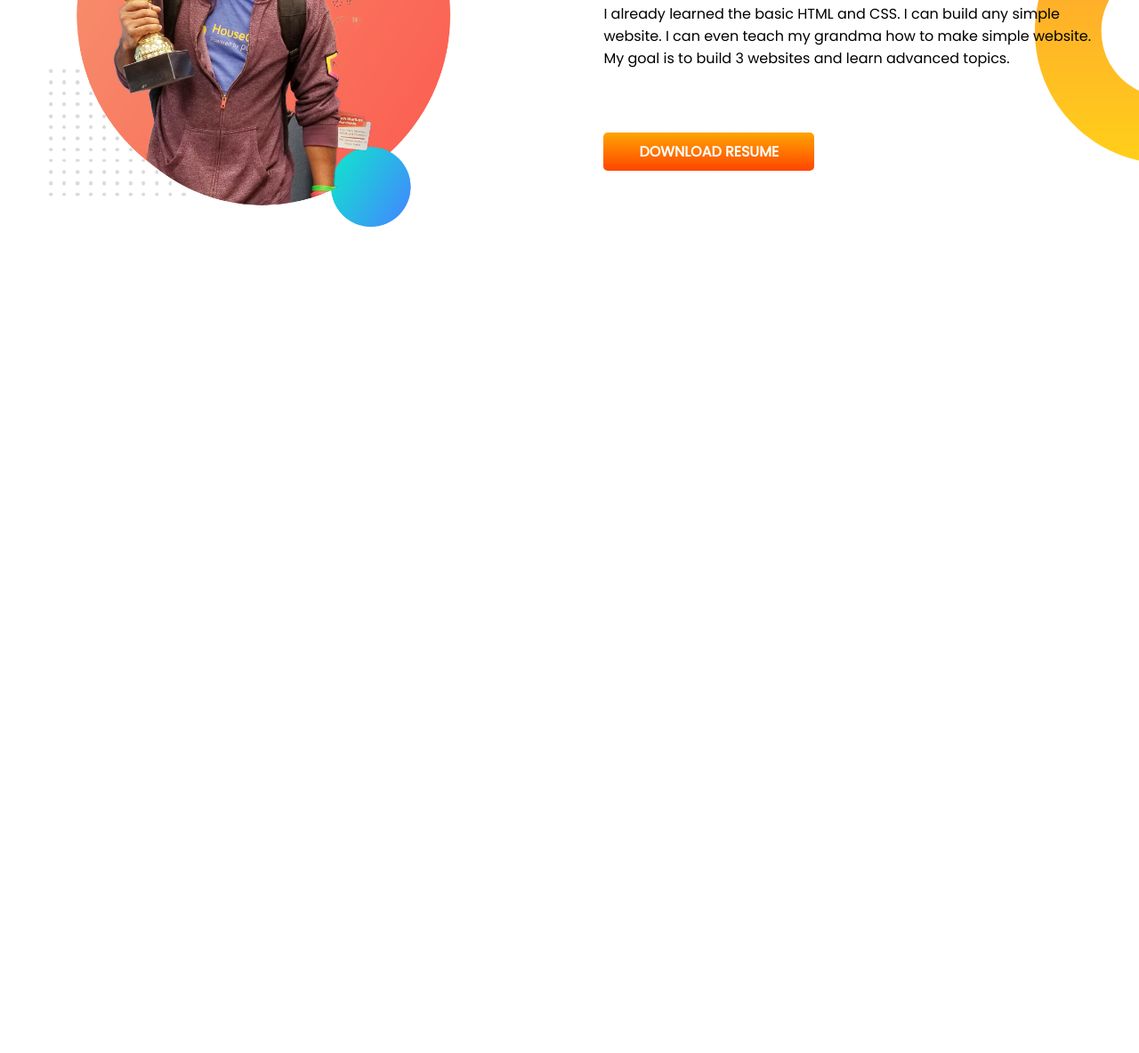
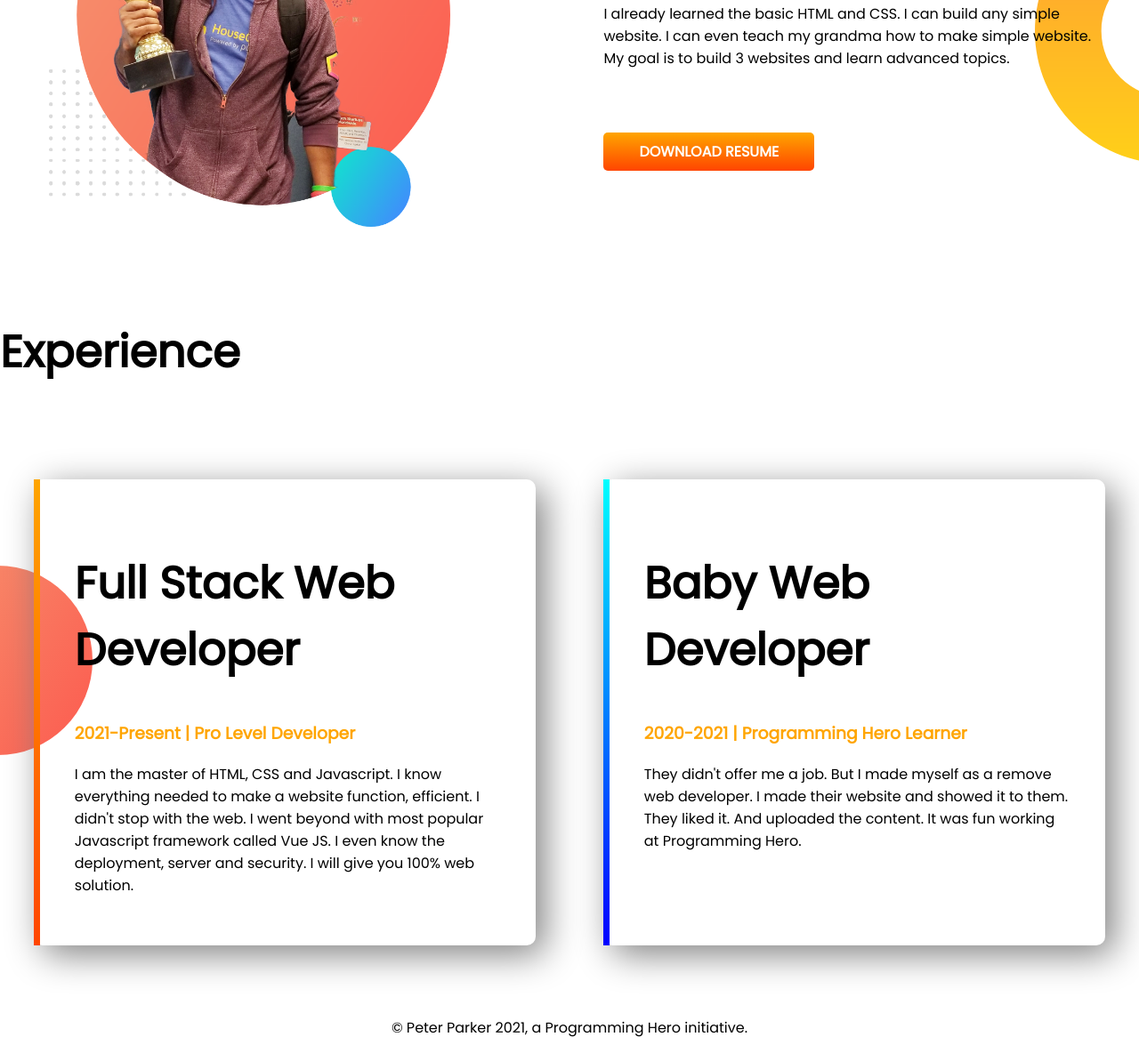
Before and after one commit to MuradRabbi/Dev-Portfolio, a plain HTML site: page index.html in a window 1280 px wide. Shown: the part 934-2118 px from the top of the page at 89% size. Before the commit the page ends 1251 px from the top, so only its background shows below. Drawn offline with Linux system fonts and the light colour scheme.

Commit message:
all complete

```diff
--- a/Css/style.css
+++ b/Css/style.css
@@ -11,7 +11,7 @@ h1{
     color: orange;
 }
 
-section{
+.section-alignment{
     display: flex;
 
 }
@@ -49,3 +49,35 @@ section{
     background-repeat: no-repeat;
     background-position: right;
 }
+
+.experience{
+    background-image: url(../Images/exp-bg.png);
+    background-repeat: no-repeat;
+    background-position: left;
+}
+
+
+.experience-item{
+    width: 40%;
+    margin: 5% 3%;
+    padding: 3%;
+    box-shadow: 10px 10px 40px gray;
+    border-radius: 10px;
+}
+
+#baby-dev{
+    border-left: 7px solid;
+    border-image:linear-gradient(orange, orangered);
+    border-image-slice: 1;
+}
+
+#full-stack-dev{
+    border-left: 7px solid;
+    border-image:linear-gradient(cyan, blue);
+    border-image-slice: 1;
+}
+
+
+footer p{
+    text-align: center;
+}
--- a/index.html
+++ b/index.html
@@ -11,7 +11,7 @@
     <link rel="stylesheet" href="Css/style.css">
 </head>
 <body>
-   <section class="banner-top">
+   <section class="banner-top section-alignment">
     <div class="half-width">
         <h1>Welcome To </h1>
         <h1> <span class="change-color">Jhankar Mahbub </span> World!</h1>
@@ -28,7 +28,7 @@
 
    <!-- Top Banner Section End -->
 
-   <section class="dream-big">
+   <section class="dream-big section-alignment">
        <div class="half-width">
            <img class="half-width img" src="images/jhankar.png" alt="">
        </div>
@@ -43,6 +43,29 @@
        </div>
    </section>
 
+   <!--Dream Big Section Added-->
+
+
+   <section class="experience">
+       <h1>Experience</h1>
+       <div class="section-alignment " >
+        <div id="baby-dev" class="experience-item" >
+            <h1>Full Stack Web Developer</h1>
+            <h3 class="change-color">2021-Present | Pro Level Developer</h3>
+            <p>I am the master of HTML, CSS and Javascript. I know everything needed to make a website function, efficient. I didn't stop with the web. I went beyond with most popular Javascript framework called Vue JS. I even know the deployment, server and security. I will give you 100% web solution.</p>
+        </div>
+        <div id="full-stack-dev" class="experience-item">
+            <h1>Baby Web Developer</h1>
+            <h3 class="change-color">2020-2021 | Programming Hero Learner</h3>
+            <p>They didn't offer me a job. But I made myself as a remove web developer. I made their website and showed it to them. They liked it. And uploaded the content. It was fun working at Programming Hero.</p>
+
+        </div>
+       </div>
+   </section>
+
+   <footer>
+       <p>© Peter Parker 2021, a Programming Hero initiative.</p>
+   </footer>
 
 </body>
 </html>
```
